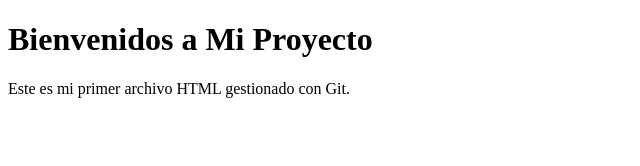
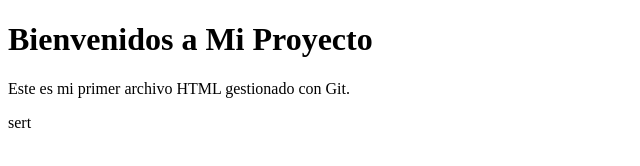
Before and after one commit to Daniel-S-C2/practica-git, a plain HTML site: page index.html in a window 1280 px wide. Shown: the full height of the page, 0-640 px from the left. Drawn offline with Linux system fonts and the light colour scheme.

Commit message:
Actualizar index.html: agregar párrafo adicional

```diff
--- a/index.html
+++ b/index.html
@@ -7,5 +7,6 @@
 <body>
  <h1>Bienvenidos a Mi Proyecto</h1>
  <p>Este es mi primer archivo HTML gestionado con Git.</p>
+ <p>sert</p>
 </body>
 </html>
```
